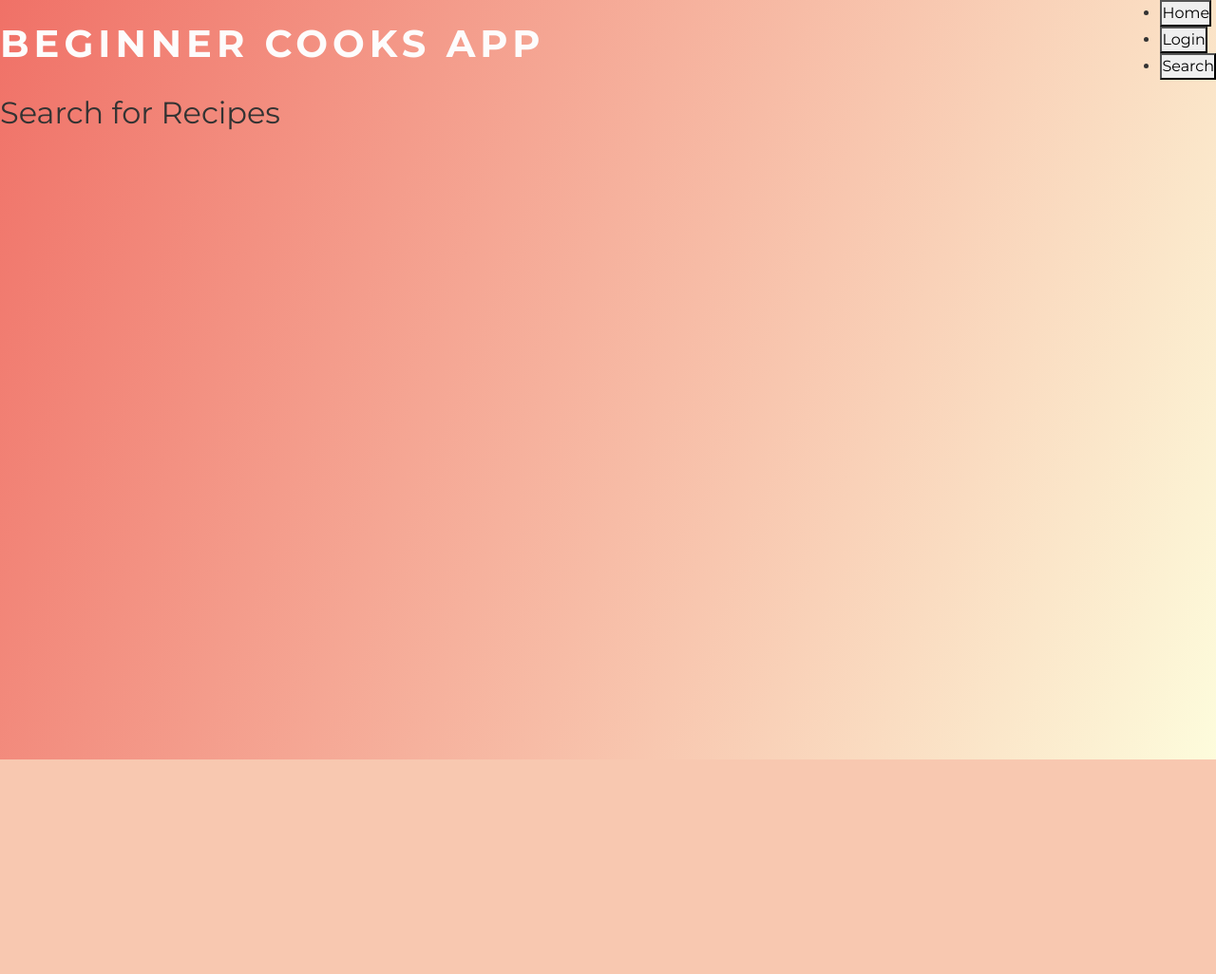
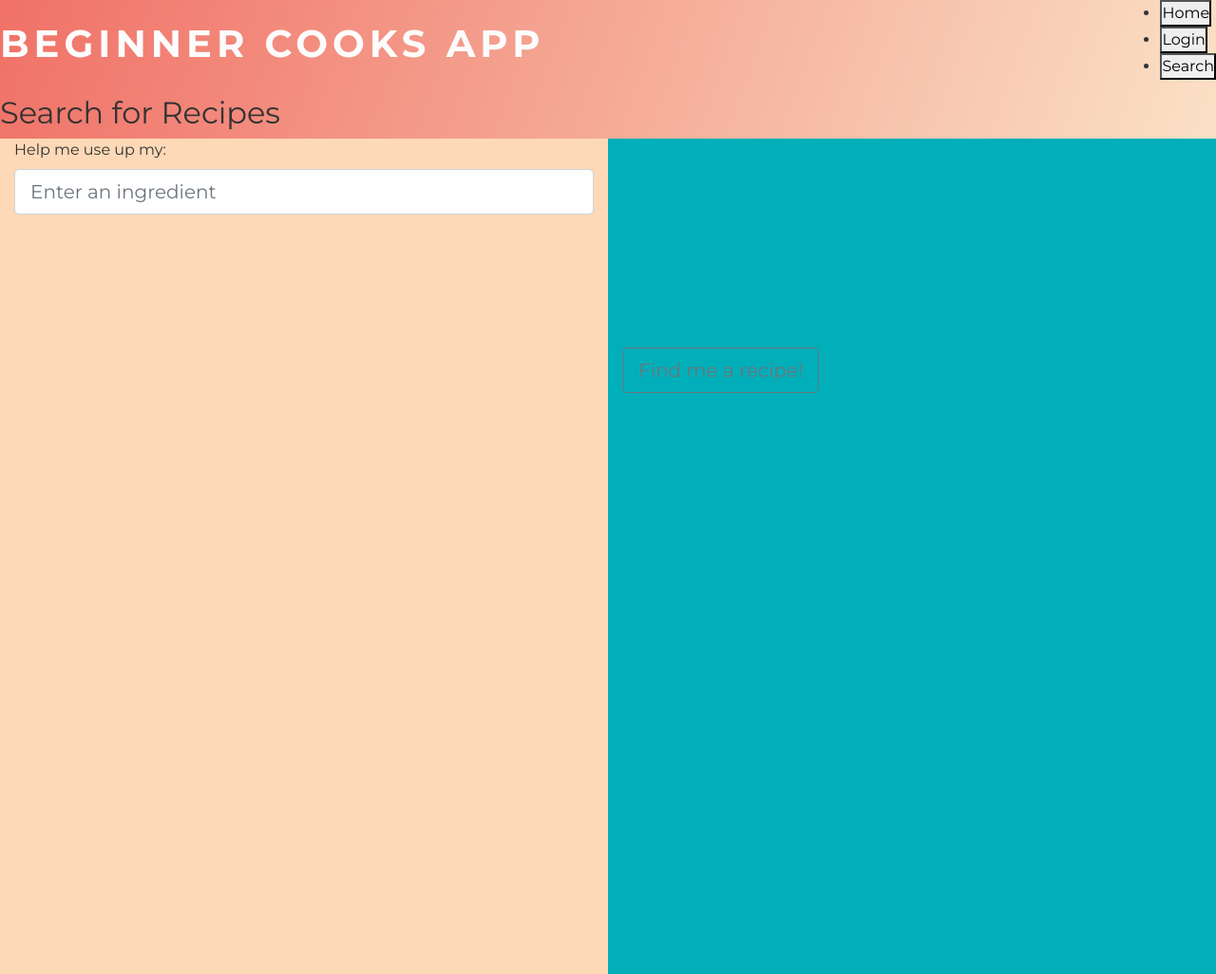
Before and after one commit to aliceshuang3/recipe-scraper, a Flask app: page /searchRecipes in a window 1280 px wide. Shown: the whole page at 95% size. Before the commit the page ends 800 px from the top, so only its background shows below. Run offline with Flask 2, Linux system fonts and the light colour scheme; some libraries are stand-ins or nearby versions.

Commit message:
start search recipes page

```diff
--- a/app/static/styles/styles.css
+++ b/app/static/styles/styles.css
@@ -37,6 +37,7 @@ nav {
 
 body {
   min-height: 100vh;
+  max-height: 100%;
   background-image: linear-gradient(290deg, #fdfcdc, #f07167);
   overflow: hidden;
   color: #333;
@@ -130,3 +131,40 @@ body {
   margin-top: -10px;
   font-size: 12px;
 }
+
+/* search page styles ********************************************/
+.container-fluid {
+  height: 110vh;
+  display: flex;
+  position: relative;
+}
+
+.row {
+  height: 110vh;
+  display: flex;
+  /* padding-top: 50px; */
+}
+
+/* left  */
+.search {
+  background-color: #fed9b7;
+  height: 100%;
+}
+
+.search.form-group {
+  margin: 0;
+  position: absolute;
+  top: 25%;
+}
+
+/* right  */
+.random {
+  background-color: #00afb9;
+  height: 100%;
+}
+
+#random-recipe {
+  position: absolute;
+  top: 25%;
+  text-align: center;
+}
--- a/app/templates/searchRecipes.html
+++ b/app/templates/searchRecipes.html
@@ -9,5 +9,23 @@
     <h4 class="login">Logged in as: <strong>{{ current_user.username }}</strong></h4>
     {% endif %}
 
+    <div class="container-fluid h-100 d-flex flex-column">
+      <div class="row justify-content-center align-items-center">
+        <!-- left half  -->
+        <div class="col search">
+          <!-- search input  -->
+          <form>
+            <div class="form-group">
+              <label for="recipe-search">Help me use up my: </label>
+              <input type="text" id="recipe-search" class="form-control form-control-lg" placeholder="Enter an ingredient" aria-label="Recipe Search By Ingredient" aria-describedby="basic-addon2">
+            </div>
+          </form>
+        </div>
+        <!-- right half  -->
+        <div class="col random justify-content-center align-items-center">
+          <button type="button" id="random-recipe" class="btn btn-outline-secondary btn-lg">Find me a recipe!</button>
+        </div>
+      </div>
+    </div>
 
 {% endblock %}
```
